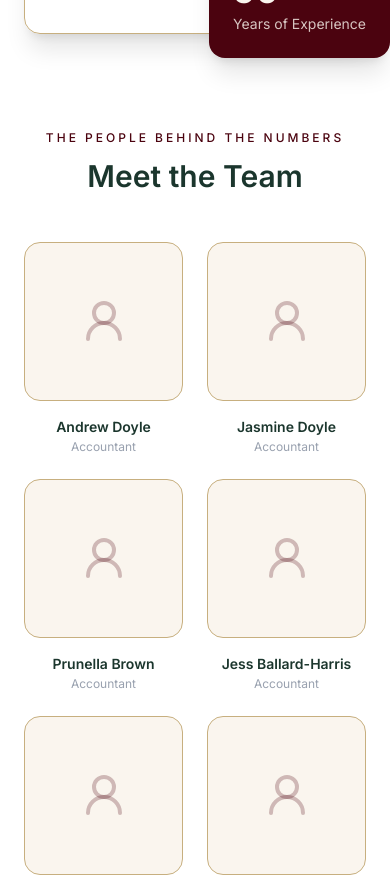
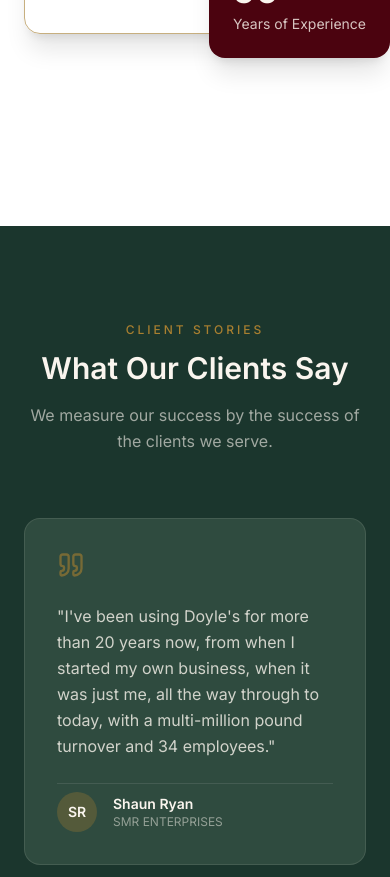
Before and after one commit to WDoyle123/jdp-new, a React (Vite) app: page / in a window 390 px wide. Shown: the part 4860-5737 px from the top of the page. Built offline with nearby package versions, Linux system fonts and the light colour scheme; grey boxes are pictures that could not be loaded.

Commit message:
chore: hide team section

```diff
--- a/src/components/AboutUs.tsx
+++ b/src/components/AboutUs.tsx
@@ -149,52 +149,52 @@ function AboutUs() {
         </div>
 
         {/* Meet the Team */}
-        <motion.div
-          initial={{ opacity: 0, y: 30 }}
-          whileInView={{ opacity: 1, y: 0 }}
-          viewport={{ once: true }}
-          transition={{ duration: 0.7 }}
-          className="text-center mb-12"
-        >
-          <p className="text-olive text-xs tracking-[0.25em] uppercase font-medium mb-3">
-            The People Behind the Numbers
-          </p>
-          <h3
-            className="text-3xl md:text-4xl font-bold text-olive-dark"
-            style={{ fontFamily: "var(--font-display)" }}
-          >
-            Meet the Team
-          </h3>
-        </motion.div>
-
-        <motion.div
-          variants={teamContainerVariants}
-          initial="hidden"
-          whileInView="visible"
-          viewport={{ once: true, margin: "-60px" }}
-          className="grid grid-cols-2 md:grid-cols-3 lg:grid-cols-6 gap-6"
-        >
-          {team.map((member, i) => (
-            <motion.div
-              key={i}
-              variants={teamCardVariants}
-              whileHover={{ y: -6, transition: { duration: 0.25 } }}
-              className="flex flex-col items-center text-center group"
-            >
+        {/* <motion.div */}
+        {/*   initial={{ opacity: 0, y: 30 }} */}
+        {/*   whileInView={{ opacity: 1, y: 0 }} */}
+        {/*   viewport={{ once: true }} */}
+        {/*   transition={{ duration: 0.7 }} */}
+        {/*   className="text-center mb-12" */}
+        {/* > */}
+        {/*   <p className="text-olive text-xs tracking-[0.25em] uppercase font-medium mb-3"> */}
+        {/*     The People Behind the Numbers */}
+        {/*   </p> */}
+        {/*   <h3 */}
+        {/*     className="text-3xl md:text-4xl font-bold text-olive-dark" */}
+        {/*     style={{ fontFamily: "var(--font-display)" }} */}
+        {/*   > */}
+        {/*     Meet the Team */}
+        {/*   </h3> */}
+        {/* </motion.div> */}
+        {/**/}
+        {/* <motion.div */}
+        {/*   variants={teamContainerVariants} */}
+        {/*   initial="hidden" */}
+        {/*   whileInView="visible" */}
+        {/*   viewport={{ once: true, margin: "-60px" }} */}
+        {/*   className="grid grid-cols-2 md:grid-cols-3 lg:grid-cols-6 gap-6" */}
+        {/* > */}
+        {/*   {team.map((member, i) => ( */}
+        {/*     <motion.div */}
+        {/*       key={i} */}
+        {/*       variants={teamCardVariants} */}
+        {/*       whileHover={{ y: -6, transition: { duration: 0.25 } }} */}
+        {/*       className="flex flex-col items-center text-center group" */}
+        {/*     > */}
               {/* Photo placeholder */}
-              <div className="w-full aspect-square rounded-2xl bg-cream border border-cream-dark flex items-center justify-center mb-4 overflow-hidden group-hover:border-olive/30 group-hover:shadow-lg transition-all duration-300">
-                <UserRound size={48} className="text-olive/25" />
-              </div>
-              <p
-                className="text-olive-dark font-semibold text-sm"
-                style={{ fontFamily: "var(--font-display)" }}
-              >
-                {member.name}
-              </p>
-              <p className="text-gray-400 text-xs mt-0.5">{member.role}</p>
-            </motion.div>
-          ))}
-        </motion.div>
+        {/*       <div className="w-full aspect-square rounded-2xl bg-cream border border-cream-dark flex items-center justify-center mb-4 overflow-hidden group-hover:border-olive/30 group-hover:shadow-lg transition-all duration-300"> */}
+        {/*         <UserRound size={48} className="text-olive/25" /> */}
+        {/*       </div> */}
+        {/*       <p */}
+        {/*         className="text-olive-dark font-semibold text-sm" */}
+        {/*         style={{ fontFamily: "var(--font-display)" }} */}
+        {/*       > */}
+        {/*         {member.name} */}
+        {/*       </p> */}
+        {/*       <p className="text-gray-400 text-xs mt-0.5">{member.role}</p> */}
+        {/*     </motion.div> */}
+        {/*   ))} */}
+        {/* </motion.div> */}
       </div>
     </section>
   );
```
